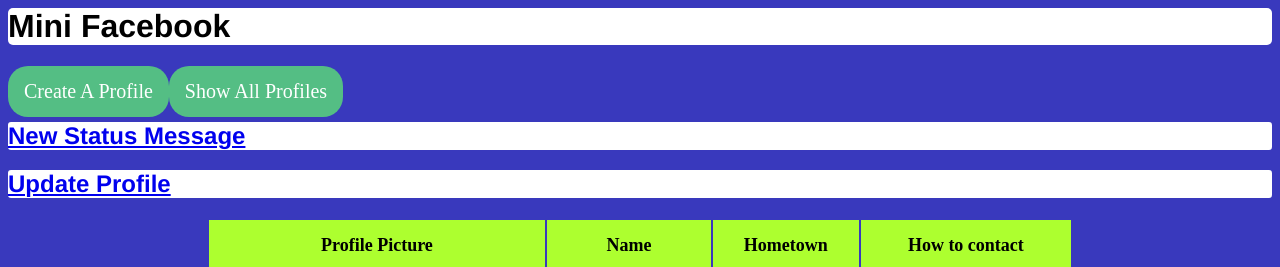
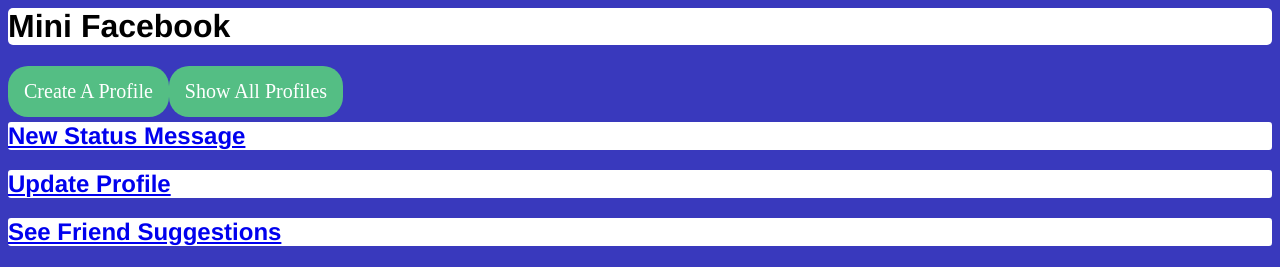
Before and after one commit to clbrown02/cs412, a Django app: page /mini_fb/profile/1 in a window 1280 px wide. Shown: the top 267 px of the page. Run offline with Django 5.2, Linux system fonts and the light colour scheme; data comes from the database, SQL or seed files in the repository; both versions use the stored data as it was after the commit.

Commit message:
finished task 2

```diff
--- a/mini_fb/models.py
+++ b/mini_fb/models.py
@@ -32,6 +32,30 @@
 
     return friends
 
+  def add_friend(self, other):
+    '''Method that creates a friend relationship between self and other profile object'''
+    if self == other:
+      return "Error: You cant friend yourself"
+
+    already_friends = Friend.objects.filter(profile1=self, profile2=other).exists() or Friend.objects.filter(profile1=other, profile2=self).exists()
+
+    if already_friends:
+      return "You are already friends with this person"
+
+    Friend.objects.create(profile1=self, profile2=other)
+    return f"{other} is now your friend"
+
+  def get_friend_suggestions(self):
+    """Returns a list of possible friends for a profile"""
+
+    friends_as_profile1 = Friend.objects.filter(profile1=self).values_list('profile2__pk', flat=True)
+    friends_as_profile2 = Friend.objects.filter(profile2=self).values_list('profile1__pk', flat=True)
+
+    friend_ids = set(friends_as_profile1) | set(friends_as_profile2)
+
+    suggestions = Profile.objects.exclude(pk__in=friend_ids).exclude(pk=self.pk)
+
+    return suggestions
 
   def get_absolute_url(self):
     '''Provide a URL after creating a new Profile'''
--- a/mini_fb/templates/mini_fb/show_profile.html
+++ b/mini_fb/templates/mini_fb/show_profile.html
@@ -5,6 +5,7 @@
   <nav>
     <h2><a href="{% url 'create_status' profile.pk %}">New Status Message</a></h2>
     <h2><a href="{% url 'update_profile' profile.pk %}">Update Profile</a></h2>
+    <h2><a href="{% url 'friend_suggestions' pk=profile.pk %}">See Friend Suggestions</a></h2>
   </nav>
 </header>
 <table>
@@ -41,7 +42,7 @@
 
 <h2>{{profile.first_name}}'s Friends</h2>
 
-<div style="display: flex; flex-wrap: wrap; gap: 20px;">
+<div >
   {% for profile in profile.get_friends %}
     <div style="text-align: center; width: 150px;">
       <img src="{{ profile.profile_image_url }}" alt="" width="150px" height="150px" style="object-fit: cover; border-radius: 10px;">
--- a/mini_fb/urls.py
+++ b/mini_fb/urls.py
@@ -8,6 +8,7 @@
   path('profile/<int:pk>/create_status', CreateStatusMessageView.as_view(), name='create_status'),
   path('profile/<int:pk>/update', UpdateProfileView.as_view(), name='update_profile'),
   path('status/<int:pk>/delete', DeleteStatusMessageView.as_view(), name="delete_status"),
-  path('status/<int:pk>/update', UpdateStatusMessageView.as_view(), name="update_status_message")
-
+  path('status/<int:pk>/update', UpdateStatusMessageView.as_view(), name="update_status_message"),
+  path('profile/<int:pk>/add_friend/<int:other_pk>', AddFriendView.as_view(), name='add_friend'),
+  path('profile/<int:pk>/friend_suggestions/', ShowFriendSuggestionsView.as_view(), name='friend_suggestions'),
 ]
--- a/mini_fb/views.py
+++ b/mini_fb/views.py
@@ -1,4 +1,5 @@
-from django.shortcuts import render
+from django.shortcuts import render, get_object_or_404, redirect
+from django.views import View
 from django.views.generic import ListView, DetailView, CreateView, UpdateView, DeleteView
 from .models import *
 from .forms import CreateProfileForm, CreateStatusMessageForm, UpdateProfileForm, UpdateStatusMessageForm
@@ -107,3 +108,25 @@
     profile = status_message.profile
 
     return reverse('show_profile', kwargs={'pk':profile.pk})
+
+class AddFriendView(View):
+  '''View to add create a friend relationship between two profile objects'''
+  def dispatch(self, request, *args, **kwargs):
+    '''Read the URL parameters'''
+
+    p1_pk = self.kwargs.get('pk')
+    other_pk = self.kwargs.get('other_pk')
+
+    p1 = get_object_or_404(Profile, pk=p1_pk)
+    p2 = get_object_or_404(Profile, pk=other_pk)
+
+    p1.add_friend(p2)
+
+    return redirect('show_profile', pk=p1_pk)
+
+
+
+class ShowFriendSuggestionsView(DetailView):
+    '''Shows friend suggestions for a profile'''
+    model = Profile
+    template_name = "mini_fb/friend_suggestions.html"
```
Also changed, not shown: mini_fb/templates/mini_fb/friend_suggestions.html (added, +25 -0 lines), db.sqlite3.
